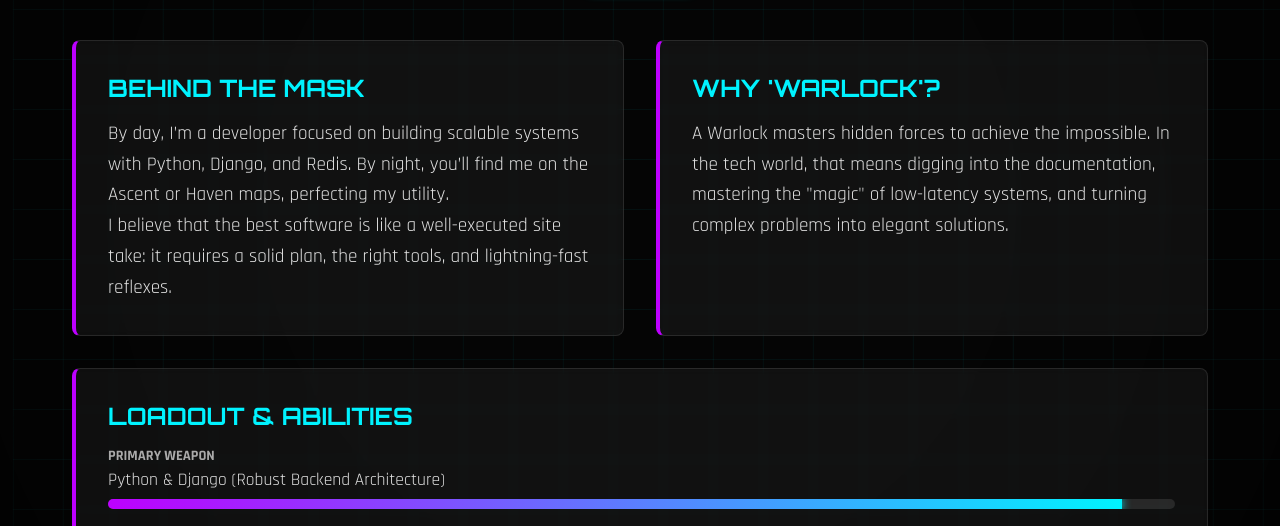
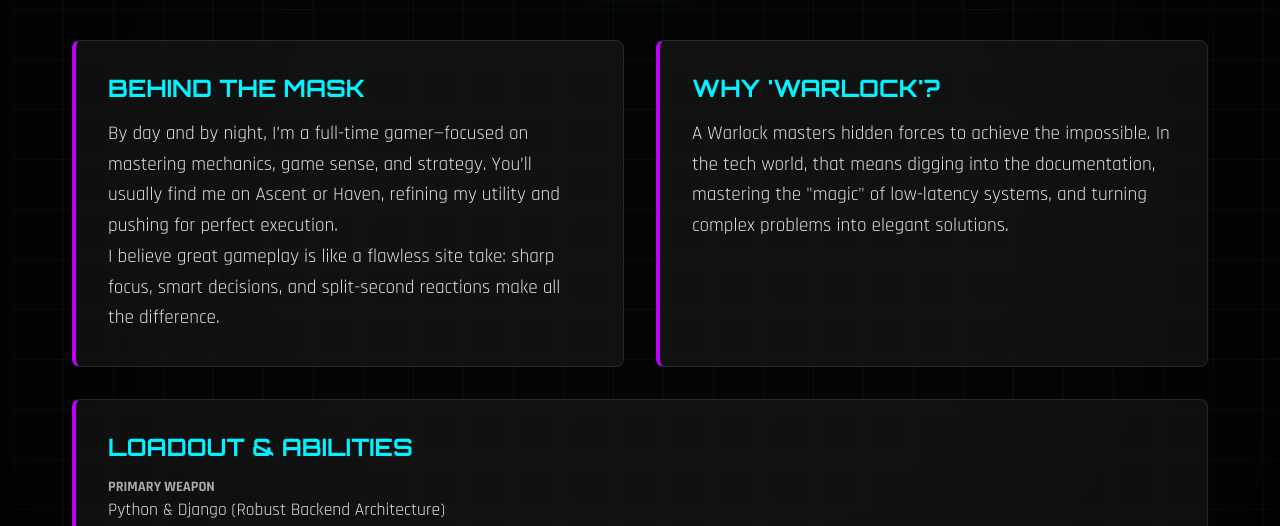
Before and after one commit to waRloCk619/waRloCk, a plain HTML site: page index.html in a window 1280 px wide. Both pictures are taken after a click on the button "ABOUT". Shown: the part 199-725 px from the top of the page. Drawn offline with Linux system fonts and the light colour scheme.

Commit message:
about me changed

```diff
--- a/index.html
+++ b/index.html
@@ -74,10 +74,8 @@
             <div class="about-grid">
                 <div class="card persona-card">
                     <h3>BEHIND THE MASK</h3>
-                    <p>By day, I’m a developer focused on building scalable systems with Python, Django, and Redis. By
-                        night, you’ll find me on the Ascent or Haven maps, perfecting my utility.</p>
-                    <p>I believe that the best software is like a well-executed site take: it requires a solid plan, the
-                        right tools, and lightning-fast reflexes.</p>
+                    <p>By day and by night, I’m a full-time gamer—focused on mastering mechanics, game sense, and strategy. You’ll usually find me on Ascent or Haven, refining my utility and pushing for perfect execution.</p>
+                    <p>I believe great gameplay is like a flawless site take: sharp focus, smart decisions, and split-second reactions make all the difference.</p>
                 </div>
 
                 <div class="card philosophy-card">
```
